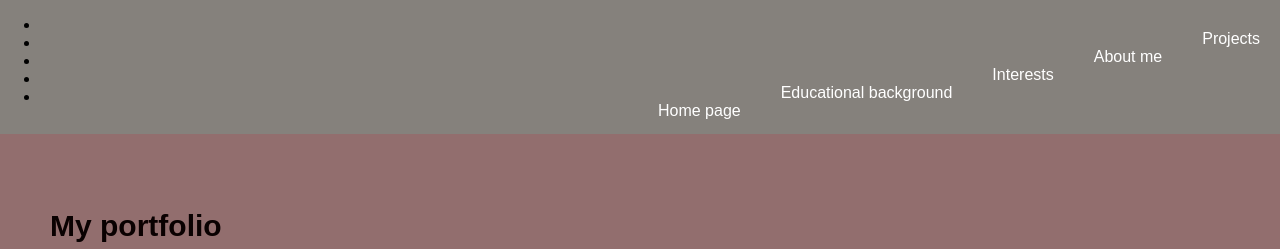
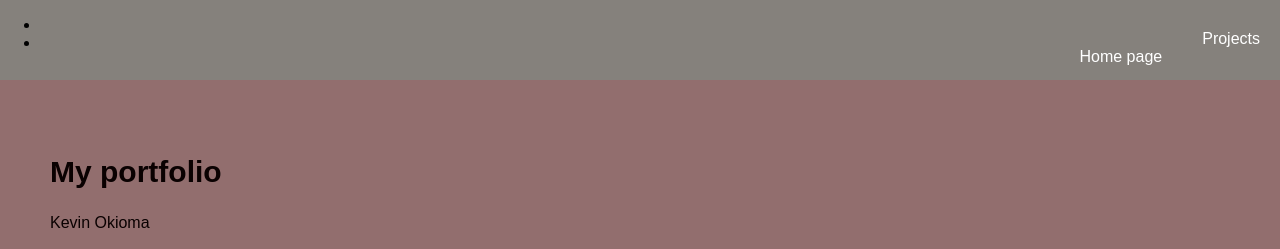
Before and after one commit to Kevoki/Portfolio-assignment, a plain HTML site: page index.html in a window 1280 px wide. Shown: the top 249 px of the page. Drawn offline with Linux system fonts and the light colour scheme.

```diff
--- a/index.html
+++ b/index.html
@@ -10,9 +10,6 @@
     <div class="navbar">
         <ul>
             <li><a href="project.html" class="right">Projects</a></li>
-            <li><a href="about-me.html" class="right">About me</a></li>
-            <li><a href="interest.html" class="right">Interests</a></li>
-            <li><a href="education.html" class="right">Educational background</a></li>
             <li><a href="index.html" class="right">Home page</a></li>
         </ul>
     </div>
@@ -33,3 +30,5 @@
       <p>I am currently unemployed.My most recent Job was working for a start-up company called Gametech as an operations manager.</p>
       <p>It is at Gametech that i became exposed first hand to the power of technology, which sparked my interest in learning programming.</p>
     </div>
+
+  </html>
```
Also changed, not shown: education.html (added), interest.html (added), me.html (added), 1 other file. Lines whose indentation alone changed are shown as unchanged.
